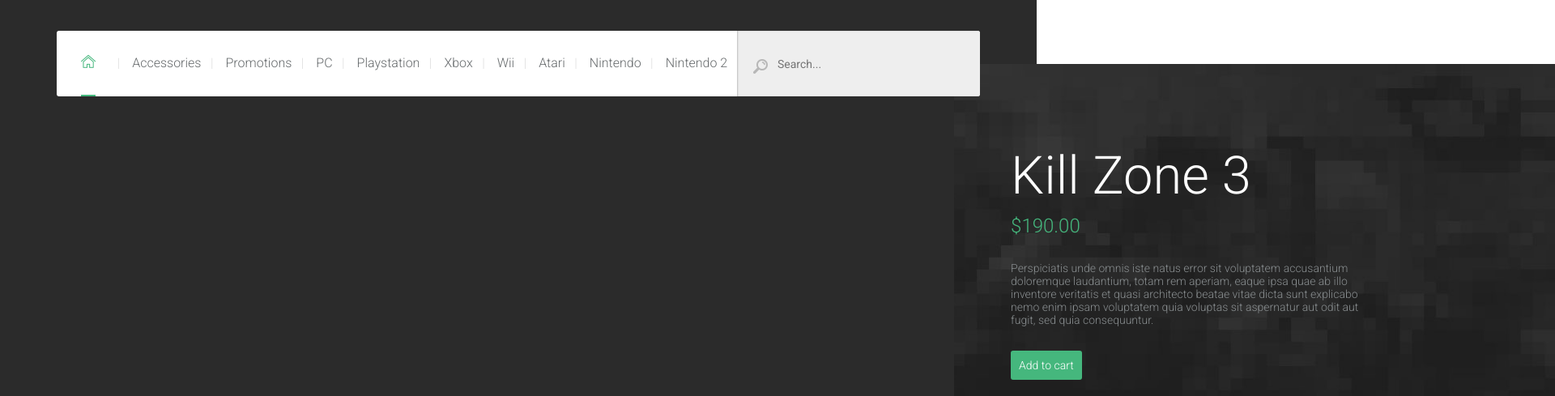
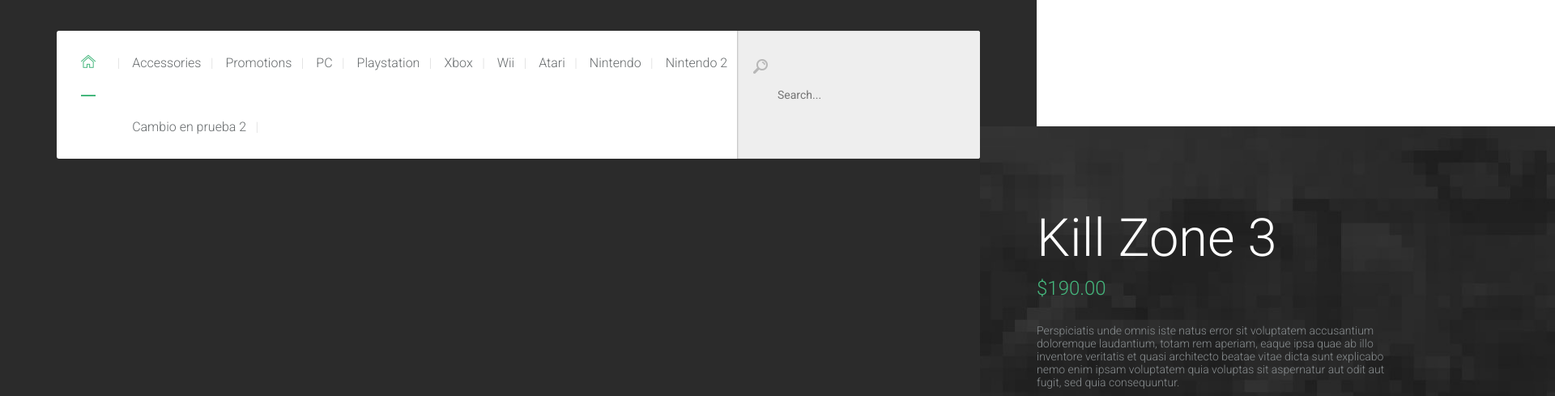
Before and after one commit to JCarlosRG/Prueba, a plain HTML site: page index.html in a window 1280 px wide. Shown: the part 127-616 px from the top of the page at 81% size, 1920 px wide, since content can reach past the window. Drawn offline with Linux system fonts and the light colour scheme.

Commit message:
Mas cambios en prueba

```diff
--- a/index.html
+++ b/index.html
@@ -56,6 +56,7 @@
 							<li class="menu-item"><a href="products.html">Nintendo 2</a></li>
 							<li class="menu-item"><a href="products.html">Nintendo 3</a></li>
 							<li class="menu-item"><a href="products.html">Cambio en prueba</a></li>
+							<li class="menu-item"><a href="products.html">Cambio en prueba 2</a></li>
 						</ul> <!-- .menu -->
 						<div class="search-form">
 							<label><img src="images/icon-search.png"></label>
```
